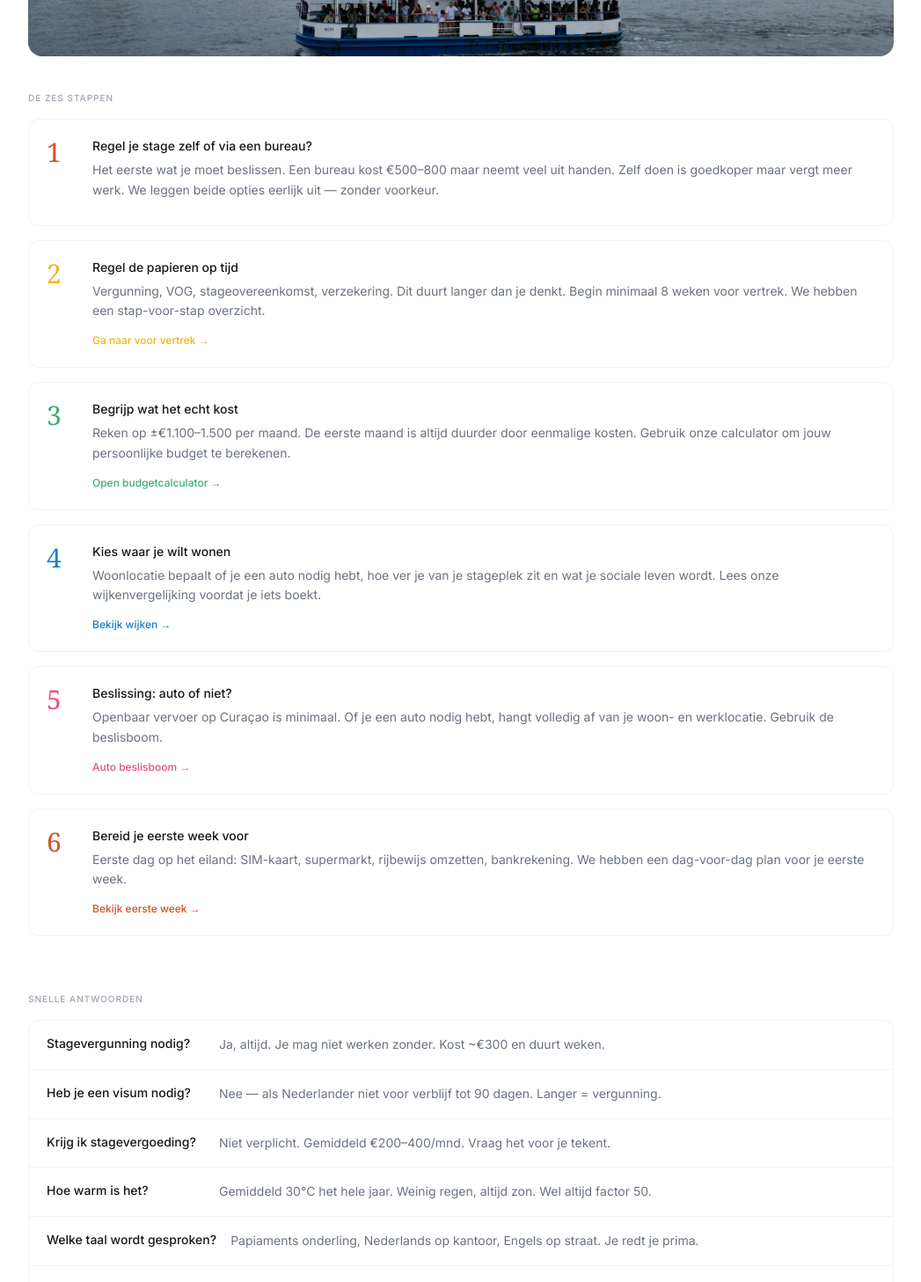
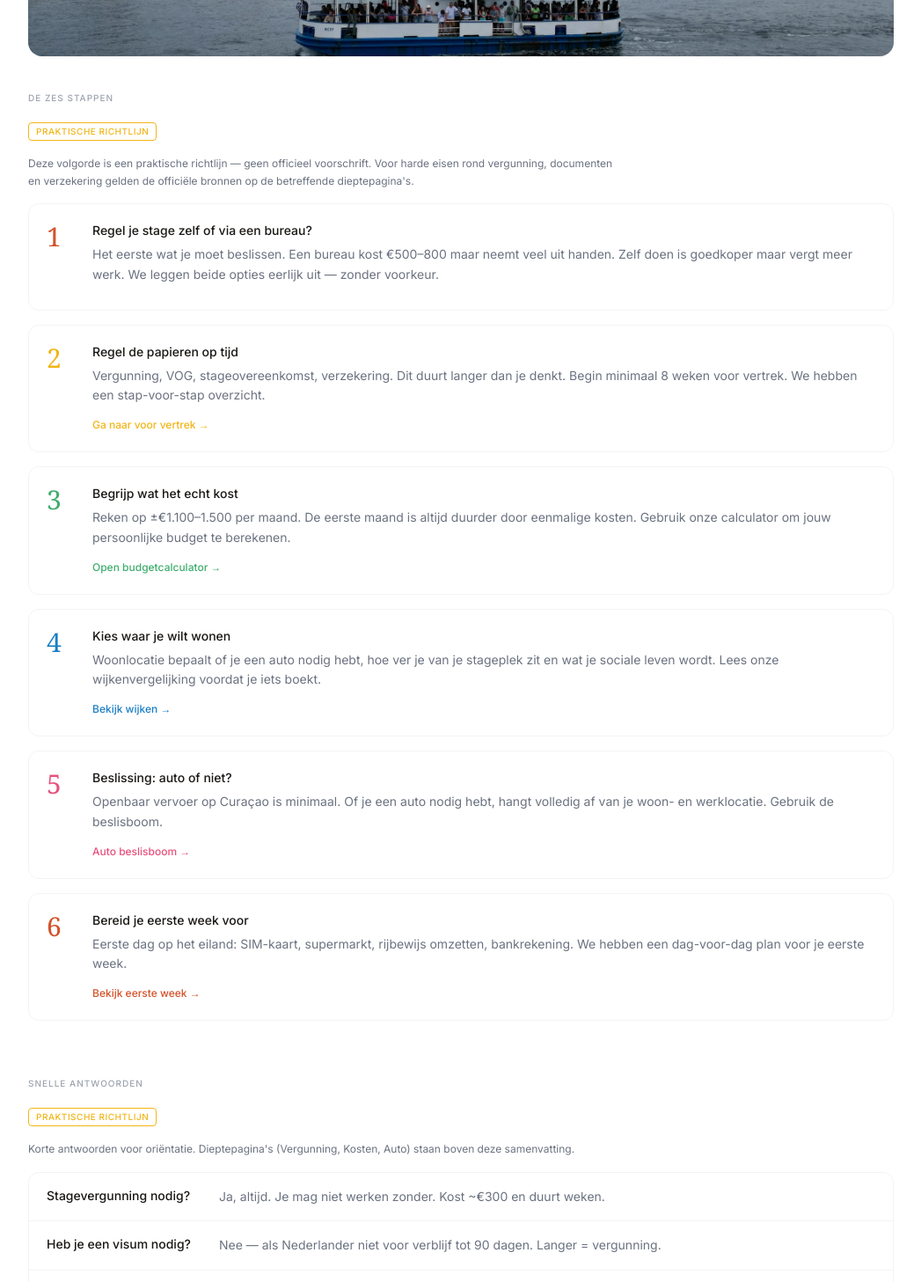
Before and after one commit to jessevenniker/stagestart, a React (Vite) app: page /begin-hier in a window 1280 px wide. Shown: the part 560-2017 px from the top of the page at 88% size, without its empty margins (116-1163 px from the left). Built offline with nearby package versions, Linux system fonts and the light colour scheme.

Commit message:
Tier-1: ClaimLabels + LastChecked op BeginHier en EersteWeek

```diff
--- a/src/pages/BeginHier.jsx
+++ b/src/pages/BeginHier.jsx
@@ -1,5 +1,7 @@
 import { Link } from 'react-router-dom'
 import PageHero from '../components/PageHero'
+import ClaimLabel from '../components/ClaimLabel'
+import LastChecked from '../components/LastChecked'
 
 const STEPS = [
   {
@@ -83,6 +85,12 @@ export default function BeginHier() {
         {/* Steps */}
         <section className="mb-16">
           <p className="section-label">De zes stappen</p>
+          <div className="mb-4">
+            <ClaimLabel kind="richtlijn" />
+            <p className="text-xs text-gray-500 leading-relaxed mt-2 max-w-2xl">
+              Deze volgorde is een praktische richtlijn — geen officieel voorschrift. Voor harde eisen rond vergunning, documenten en verzekering gelden de officiële bronnen op de betreffende dieptepagina's.
+            </p>
+          </div>
           <div className="flex flex-col gap-4">
             {STEPS.map((s) => (
               <div key={s.step} className="flex gap-5 card">
@@ -109,6 +117,12 @@ export default function BeginHier() {
         {/* Quick answers */}
         <section className="mb-16">
           <p className="section-label">Snelle antwoorden</p>
+          <div className="mb-4">
+            <ClaimLabel kind="richtlijn" />
+            <p className="text-xs text-gray-500 leading-relaxed mt-2 max-w-2xl">
+              Korte antwoorden voor oriëntatie. Dieptepagina's (Vergunning, Kosten, Auto) staan boven deze samenvatting.
+            </p>
+          </div>
           <div className="flex flex-col gap-0 border border-gray-100 rounded-xl overflow-hidden">
             {QUICK.map((q, i) => (
               <div key={i} className="flex gap-4 px-5 py-4 border-b border-gray-100 last:border-0 hover:bg-gray-50 transition-colors">
@@ -127,6 +141,12 @@ export default function BeginHier() {
           </div>
           <Link to="/startgids" className="btn-terra shrink-0">Download gratis →</Link>
         </div>
+
+        <LastChecked
+          date="2026-04-18"
+          bron="Eigen redactie — overzichtspagina"
+          gevoeligheid="middel"
+        />
       </div>
     </>
   )
--- a/src/pages/EersteWeek.jsx
+++ b/src/pages/EersteWeek.jsx
@@ -1,6 +1,7 @@
 import { useState } from 'react'
 import { Link } from 'react-router-dom'
 import PageHero from '../components/PageHero'
+import ClaimLabel from '../components/ClaimLabel'
 import LastChecked from '../components/LastChecked'
 
 const DAGEN = [
@@ -110,6 +111,12 @@ export default function EersteWeek() {
         {/* Dag-voor-dag */}
         <section className="mb-14">
           <p className="section-label">Eerste weekplanning</p>
+          <div className="mb-4">
+            <ClaimLabel kind="richtlijn" />
+            <p className="text-xs text-gray-500 leading-relaxed mt-2 max-w-2xl">
+              Dit is een praktische richtlijn op basis van ervaringen van eerdere stagiairs, geen officieel voorschrift. Pas aan op je eigen aankomst, woning en stageplek.
+            </p>
+          </div>
           <div className="flex flex-col gap-4">
             {DAGEN.map((dag) => (
               <div key={dag.dag} className="card overflow-hidden">
@@ -154,6 +161,9 @@ export default function EersteWeek() {
         {/* Handige nummers */}
         <section className="mb-14">
           <p className="section-label">Handige nummers — sla op in je telefoon</p>
+          <div className="mb-4">
+            <ClaimLabel kind="officieel" bron="Politie Curaçao / Forensys / ziekenhuizen" />
+          </div>
           <div className="border border-gray-100 rounded-xl overflow-hidden">
             {NUMMERS.map((n, i) => (
               <div key={i} className="flex items-center justify-between px-5 py-3.5 border-b border-gray-100 last:border-0">
@@ -177,6 +187,9 @@ export default function EersteWeek() {
         {/* Tips */}
         <section className="mb-14">
           <p className="section-label">Eerste week tips</p>
+          <div className="mb-4">
+            <ClaimLabel kind="ervaring" />
+          </div>
           <div className="grid sm:grid-cols-2 gap-3">
             {EERSTE_WEEK_TIPS.map((tip, i) => (
               <div key={i} className="card flex gap-3">
@@ -190,6 +203,9 @@ export default function EersteWeek() {
         {/* Wasserettes */}
         <section className="mb-14">
           <p className="section-label">Wassen — waar regel je dat?</p>
+          <div className="mb-4">
+            <ClaimLabel kind="ervaring" />
+          </div>
           <p className="text-sm text-gray-500 leading-relaxed mb-5 max-w-2xl">
             Niet elk studentenhuis heeft een eigen wasmachine. Twee wasserettes die stagiairs vaak gebruiken:
           </p>
```
